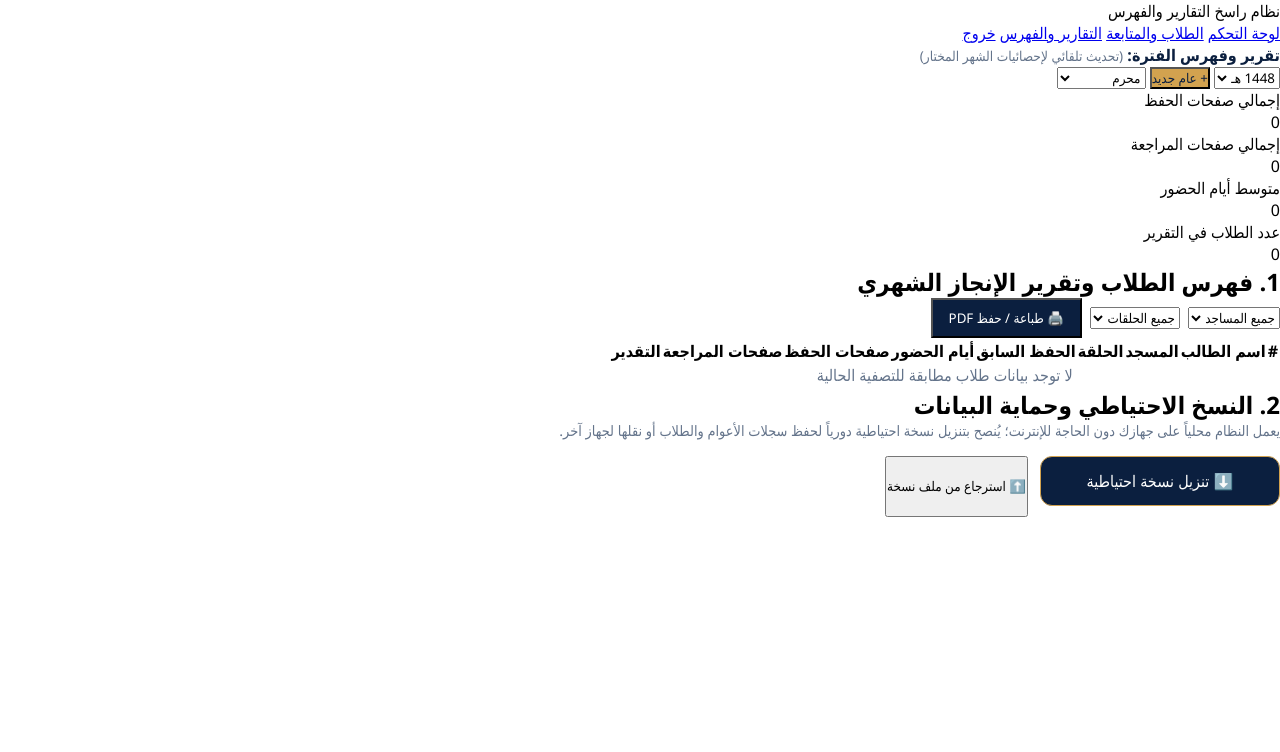
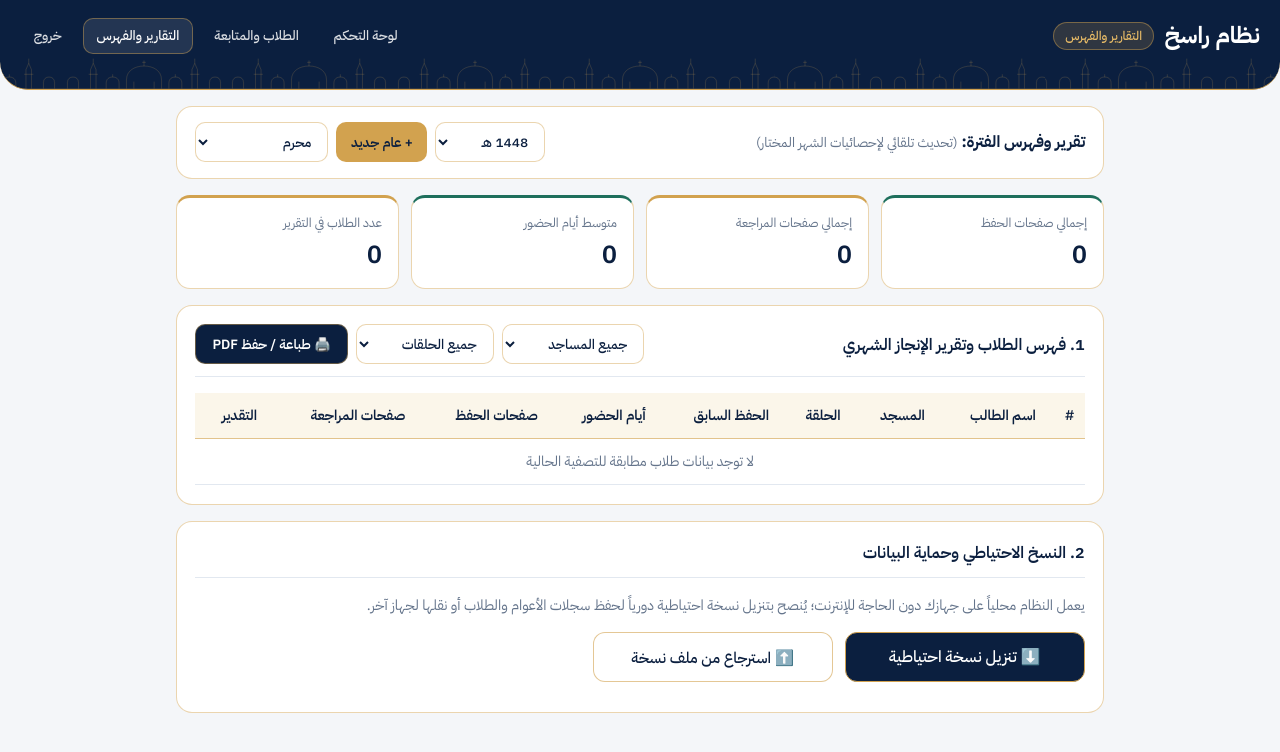
Before and after one commit to Abdulrahman-Mahmoud-Dev/Rasikh-system., a plain HTML site: page pages/reports.html in a window 1280 px wide. Drawn offline with Linux system fonts and the light colour scheme.

Commit message:
Restore reports page styling and sanitize report table output

```diff
--- a/assets/css/dashboard.css
+++ b/assets/css/dashboard.css
@@ -748,3 +748,237 @@ body.app-body {
 
 /* المحتوى يبدأ تحت الترويسة بدون تداخل */
 .app-main { margin-top: 0; }
+
+/* ==========================================================================
+   [10] تنسيقات صفحة التقارير وفهرس الطلاب المعتمد (reports.html)
+   ========================================================================== */
+.top-navbar {
+    position: relative;
+    background: var(--primary-navy);
+    color: #FFFFFF;
+    padding: 1.1rem 1.25rem 2.2rem;
+    border-bottom: 1px solid var(--accent-gold);
+    border-bottom-left-radius: 28px;
+    border-bottom-right-radius: 28px;
+    overflow: hidden;
+    display: flex;
+    flex-wrap: wrap;
+    align-items: center;
+    justify-content: space-between;
+    gap: 0.9rem;
+}
+
+.top-navbar .mosque-silhouette-bg {
+    background-repeat: repeat-x;
+    background-position: bottom center;
+    background-size: auto 34px;
+}
+
+.brand-title {
+    position: relative;
+    z-index: 2;
+    display: flex;
+    align-items: center;
+    gap: 0.65rem;
+    font-family: 'Amiri', serif;
+    font-size: 1.45rem;
+    font-weight: 700;
+    color: #FFFFFF;
+}
+
+.brand-badge {
+    font-family: 'IBM Plex Sans Arabic', sans-serif;
+    font-size: 0.78rem;
+    font-weight: 500;
+    background: rgba(210, 162, 79, 0.18);
+    color: var(--gold-light);
+    border: 1px solid var(--gold-line);
+    padding: 0.2rem 0.7rem;
+    border-radius: 999px;
+}
+
+.nav-links {
+    position: relative;
+    z-index: 2;
+    display: flex;
+    flex-wrap: wrap;
+    align-items: center;
+    gap: 0.45rem;
+}
+
+.nav-item {
+    color: rgba(255, 255, 255, 0.85);
+    text-decoration: none;
+    font-size: 0.84rem;
+    font-weight: 500;
+    padding: 0.42rem 0.8rem;
+    border-radius: 10px;
+    border: 1px solid transparent;
+    transition: all 0.2s ease;
+}
+
+.nav-item:hover,
+.nav-item.active {
+    background: rgba(255, 255, 255, 0.1);
+    color: #FFFFFF;
+    border-color: var(--gold-line);
+}
+
+.main-wrapper {
+    max-width: 960px;
+    margin: 1rem auto 0;
+    padding: 0 1rem 2.5rem;
+}
+
+.period-bar {
+    background: #FFFFFF;
+    border: 1px solid var(--gold-line);
+    border-radius: 16px;
+    padding: 0.95rem 1.1rem;
+    margin-bottom: 1rem;
+    display: flex;
+    flex-wrap: wrap;
+    align-items: center;
+    justify-content: space-between;
+    gap: 0.85rem;
+}
+
+.period-controls {
+    display: flex;
+    flex-wrap: wrap;
+    align-items: center;
+    gap: 0.5rem;
+}
+
+.period-select {
+    height: 40px;
+    padding: 0 0.75rem 0 1.8rem;
+    border-radius: 10px;
+    border: 1px solid var(--gold-line);
+    background-color: #FFFFFF;
+    color: var(--primary-navy);
+    font-size: 0.86rem;
+    font-weight: 500;
+    outline: none;
+    cursor: pointer;
+}
+
+.period-select:focus {
+    border-color: var(--accent-gold);
+}
+
+.btn-small {
+    height: 40px;
+    padding: 0 0.85rem;
+    border-radius: 10px;
+    border: 1px solid var(--gold-line);
+    font-size: 0.84rem;
+    font-weight: 600;
+    cursor: pointer;
+    display: inline-flex;
+    align-items: center;
+    justify-content: center;
+    gap: 0.35rem;
+}
+
+.stats-grid {
+    display: grid;
+    grid-template-columns: repeat(auto-fit, minmax(180px, 1fr));
+    gap: 0.75rem;
+    margin-bottom: 1rem;
+}
+
+.stat-card {
+    background: #FFFFFF;
+    border: 1px solid var(--gold-line);
+    border-top: 3px solid var(--secondary-emerald);
+    border-radius: 14px;
+    padding: 0.95rem 1rem;
+}
+
+.stat-card.gold-top {
+    border-top-color: var(--accent-gold);
+}
+
+.stat-title {
+    font-size: 0.8rem;
+    color: var(--text-muted);
+}
+
+.stat-value {
+    font-size: 1.55rem;
+    font-weight: 600;
+    color: var(--primary-navy);
+    margin-top: 0.25rem;
+}
+
+.section-card {
+    background: #FFFFFF;
+    border: 1px solid var(--gold-line);
+    border-radius: 16px;
+    padding: 1.15rem;
+    margin-bottom: 1rem;
+}
+
+.section-header {
+    display: flex;
+    align-items: center;
+    justify-content: space-between;
+    margin-bottom: 1rem;
+    padding-bottom: 0.75rem;
+    border-bottom: 1px solid var(--border-color);
+}
+
+.section-header h2 {
+    font-size: 1.02rem;
+    font-weight: 600;
+    color: var(--primary-navy);
+}
+
+.table-responsive {
+    width: 100%;
+    overflow-x: auto;
+}
+
+.rasikh-table {
+    width: 100%;
+    border-collapse: collapse;
+    font-size: 0.88rem;
+    min-width: 640px;
+}
+
+.rasikh-table th,
+.rasikh-table td {
+    padding: 0.75rem 0.65rem;
+    text-align: right;
+    border-bottom: 1px solid var(--border-color);
+}
+
+.rasikh-table thead th {
+    background: var(--gold-soft);
+    color: var(--primary-navy);
+    font-weight: 600;
+    border-bottom: 1.5px solid var(--gold-line-strong);
+    white-space: nowrap;
+}
+
+.rasikh-table tbody tr:hover {
+    background: #FAFCFB;
+}
+
+.btn-secondary {
+    width: 100%;
+    height: 50px;
+    display: flex;
+    align-items: center;
+    justify-content: center;
+    gap: 8px;
+    background: #FFFFFF;
+    color: var(--primary-navy);
+    border: 1px solid var(--gold-line-strong);
+    border-radius: var(--radius-md);
+    font-size: 0.96rem;
+    font-weight: 500;
+    cursor: pointer;
+    margin-bottom: 0.7rem;
+}
--- a/assets/js/reports.js
+++ b/assets/js/reports.js
@@ -14,13 +14,23 @@ const defaultData = {
     students: []
 };
 
+function esc(value) {
+    return String(value ?? '').replace(/[&<>"']/g, ch => ({
+        '&': '&amp;', '<': '&lt;', '>': '&gt;', '"': '&quot;', "'": '&#39;'
+    }[ch]));
+}
+
 function getSystemData() {
     const saved = localStorage.getItem(STORAGE_KEY);
     if (!saved) {
         localStorage.setItem(STORAGE_KEY, JSON.stringify(defaultData));
         return JSON.parse(JSON.stringify(defaultData));
     }
-    return JSON.parse(saved);
+    try {
+        return JSON.parse(saved);
+    } catch (e) {
+        return JSON.parse(JSON.stringify(defaultData));
+    }
 }
 
 function saveSystemData(data) {
@@ -55,7 +65,7 @@ function renderPeriodControls() {
     const monthSelect = document.getElementById('hijriMonthSelect');
 
     yearSelect.innerHTML = data.years
-        .map(year => `<option value="${year}" ${year === data.activeYear ? 'selected' : ''}>${year}</option>`)
+        .map(year => `<option value="${esc(year)}" ${year === data.activeYear ? 'selected' : ''}>${esc(year)}</option>`)
         .join('');
 
     monthSelect.value = data.activeMonth;
@@ -98,7 +108,7 @@ function populateReportFilters() {
     const mosqueSelect = document.getElementById('reportMosqueFilter');
 
     mosqueSelect.innerHTML = `<option value="all">جميع المساجد</option>` +
-        data.mosques.map(m => `<option value="${m.id}">${m.name}</option>`).join('');
+        data.mosques.map(m => `<option value="${esc(m.id)}">${esc(m.name)}</option>`).join('');
 
     updateCircleFilterOptions();
 }
@@ -113,7 +123,7 @@ function updateCircleFilterOptions() {
         : data.circles.filter(c => c.mosqueId === selectedMosque);
 
     circleSelect.innerHTML = `<option value="all">جميع الحلقات</option>` +
-        availableCircles.map(c => `<option value="${c.id}">${c.name}</option>`).join('');
+        availableCircles.map(c => `<option value="${esc(c.id)}">${esc(c.name)}</option>`).join('');
 }
 
 function onMosqueFilterChange() {
@@ -168,14 +178,14 @@ function renderReportTable() {
             return `
                 <tr>
                     <td>${index + 1}</td>
-                    <td><strong>${student.name}</strong></td>
-                    <td>${mosqueName}</td>
-                    <td>${circleName}</td>
-                    <td>${student.prevJuz || 0} جزء</td>
-                    <td>${rec.attendance} يوم</td>
-                    <td>${rec.memPages} صفحة</td>
-                    <td>${rec.revPages} صفحة</td>
-                    <td><strong>${rec.grade}</strong></td>
+                    <td><strong>${esc(student.name)}</strong></td>
+                    <td>${esc(mosqueName)}</td>
+                    <td>${esc(circleName)}</td>
+                    <td>${Number(student.prevJuz) || 0} جزء</td>
+                    <td>${Number(rec.attendance) || 0} يوم</td>
+                    <td>${Number(rec.memPages) || 0} صفحة</td>
+                    <td>${Number(rec.revPages) || 0} صفحة</td>
+                    <td><strong>${esc(rec.grade)}</strong></td>
                 </tr>
             `;
         }).join('');
@@ -255,9 +265,14 @@ function triggerRestoreBackup() {
    ========================================================================== */
 function loadCurrentUser() {
     const userRaw = localStorage.getItem('rasikh_current_user');
-    if (userRaw) {
+    if (!userRaw) return;
+    try {
         const user = JSON.parse(userRaw);
-        document.getElementById('currentUserBadge').textContent = user.name;
+        if (user?.name) {
+            document.getElementById('currentUserBadge').textContent = user.name;
+        }
+    } catch (e) {
+        /* تجاهل بيانات مستخدم تالفة */
     }
 }
 
--- a/pages/reports.html
+++ b/pages/reports.html
@@ -4,6 +4,10 @@
     <meta charset="UTF-8">
     <meta name="viewport" content="width=device-width, initial-scale=1.0">
     <title>نظام راسخ - التقارير وفهرس الطلاب</title>
+
+    <link rel="preconnect" href="https://fonts.googleapis.com">
+    <link rel="preconnect" href="https://fonts.gstatic.com" crossorigin>
+    <link href="https://fonts.googleapis.com/css2?family=IBM+Plex+Sans+Arabic:wght@400;500;600;700&family=Amiri:wght@700&display=swap" rel="stylesheet">
 
     <!-- استدعاء ملفات التصميم الموحدة -->
     <link rel="stylesheet" href="../assets/css/style.css">
@@ -47,12 +51,13 @@
         }
     </style>
 </head>
-<body>
+<body class="app-body">
 
     <!-- =====================================================================
          [1] الشريط العلوي والتنقل بين صفحات النظام
          ===================================================================== -->
     <header class="top-navbar">
+        <div class="mosque-silhouette-bg"></div>
         <div class="brand-title">
             <span>نظام راسخ</span>
             <span class="brand-badge" id="currentUserBadge">التقارير والفهرس</span>
```
